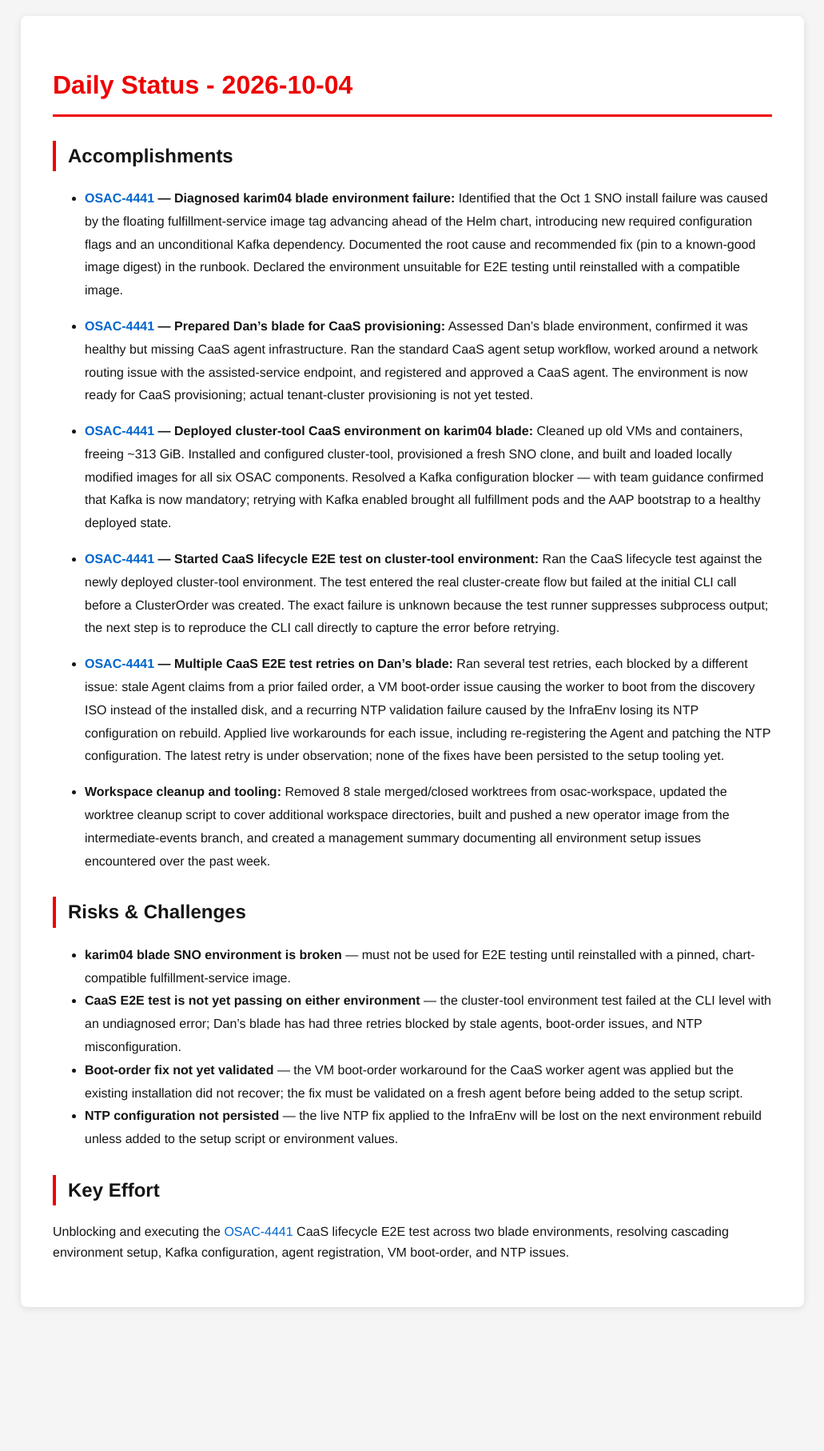
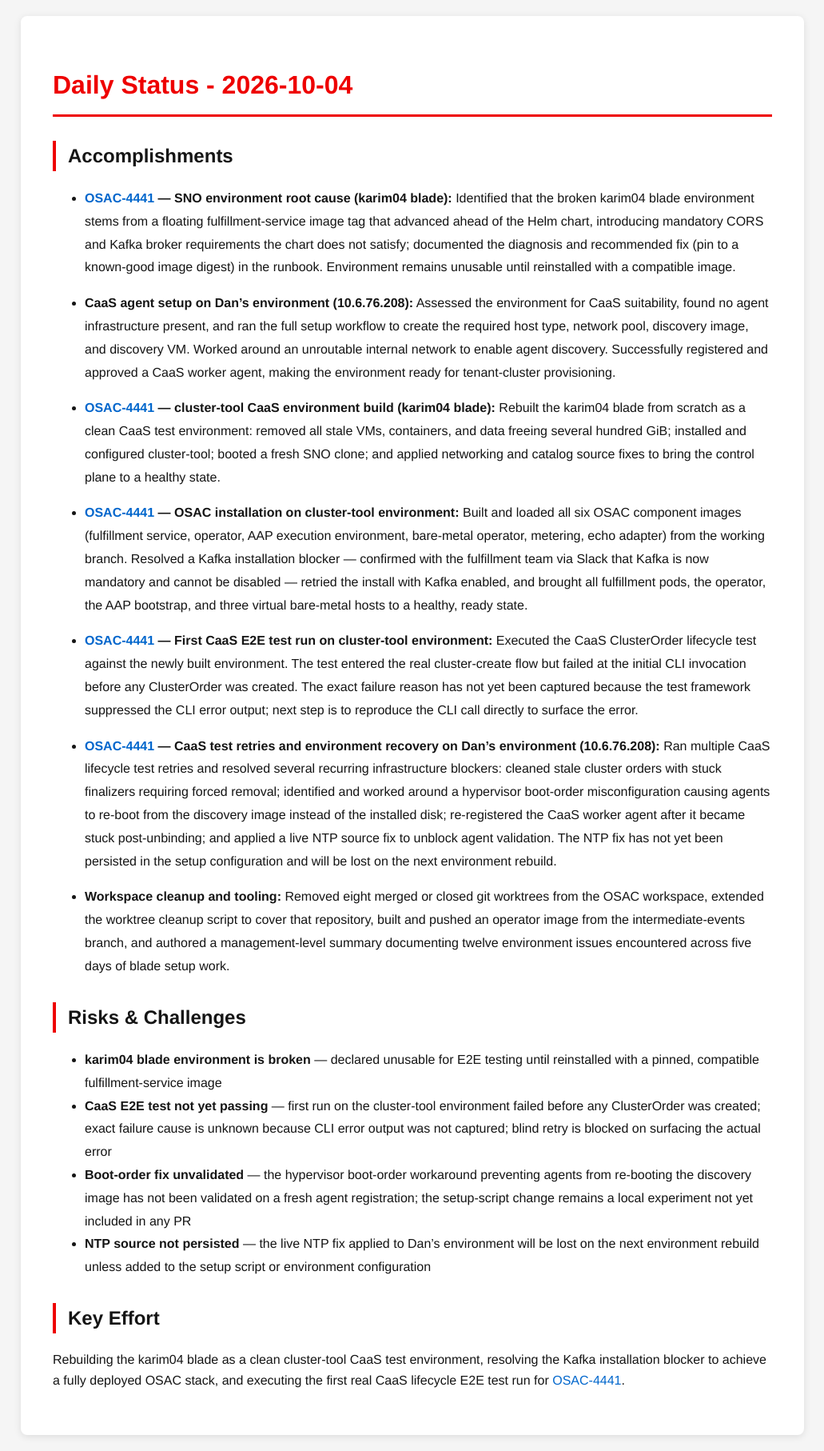
Before and after one commit to tzvatot/daily-status, a Jekyll site: the page built from 2026-10-04.md, in a window 1280 px wide. Shown: the whole page at 80% size, without its empty margins (124-1155 px from the left). Built offline with Jekyll 4.4.1, drawn with Linux system fonts in a browser that asks for light colours; before the commit the page ends 1654 px from its top, so only the background shows below that.

Commit message:
Daily status update - 2026-10-04

```diff
--- a/2026-10-04.md
+++ b/2026-10-04.md
@@ -8,25 +8,26 @@
 
 ## Accomplishments
 
-- **[OSAC-4441](https://redhat.atlassian.net/browse/OSAC-4441) — Diagnosed karim04 blade environment failure:** Identified that the Oct 1 SNO install failure was caused by the floating fulfillment-service image tag advancing ahead of the Helm chart, introducing new required configuration flags and an unconditional Kafka dependency. Documented the root cause and recommended fix (pin to a known-good image digest) in the runbook. Declared the environment unsuitable for E2E testing until reinstalled with a compatible image.
+- **[OSAC-4441](https://redhat.atlassian.net/browse/OSAC-4441) — SNO environment root cause (karim04 blade):** Identified that the broken karim04 blade environment stems from a floating fulfillment-service image tag that advanced ahead of the Helm chart, introducing mandatory CORS and Kafka broker requirements the chart does not satisfy; documented the diagnosis and recommended fix (pin to a known-good image digest) in the runbook. Environment remains unusable until reinstalled with a compatible image.
 
-- **[OSAC-4441](https://redhat.atlassian.net/browse/OSAC-4441) — Prepared Dan's blade for CaaS provisioning:** Assessed Dan's blade environment, confirmed it was healthy but missing CaaS agent infrastructure. Ran the standard CaaS agent setup workflow, worked around a network routing issue with the assisted-service endpoint, and registered and approved a CaaS agent. The environment is now ready for CaaS provisioning; actual tenant-cluster provisioning is not yet tested.
+- **CaaS agent setup on Dan's environment (10.6.76.208):** Assessed the environment for CaaS suitability, found no agent infrastructure present, and ran the full setup workflow to create the required host type, network pool, discovery image, and discovery VM. Worked around an unroutable internal network to enable agent discovery. Successfully registered and approved a CaaS worker agent, making the environment ready for tenant-cluster provisioning.
 
-- **[OSAC-4441](https://redhat.atlassian.net/browse/OSAC-4441) — Deployed cluster-tool CaaS environment on karim04 blade:** Cleaned up old VMs and containers, freeing ~313 GiB. Installed and configured cluster-tool, provisioned a fresh SNO clone, and built and loaded locally modified images for all six OSAC components. Resolved a Kafka configuration blocker — with team guidance confirmed that Kafka is now mandatory; retrying with Kafka enabled brought all fulfillment pods and the AAP bootstrap to a healthy deployed state.
+- **[OSAC-4441](https://redhat.atlassian.net/browse/OSAC-4441) — cluster-tool CaaS environment build (karim04 blade):** Rebuilt the karim04 blade from scratch as a clean CaaS test environment: removed all stale VMs, containers, and data freeing several hundred GiB; installed and configured cluster-tool; booted a fresh SNO clone; and applied networking and catalog source fixes to bring the control plane to a healthy state.
 
-- **[OSAC-4441](https://redhat.atlassian.net/browse/OSAC-4441) — Started CaaS lifecycle E2E test on cluster-tool environment:** Ran the CaaS lifecycle test against the newly deployed cluster-tool environment. The test entered the real cluster-create flow but failed at the initial CLI call before a ClusterOrder was created. The exact failure is unknown because the test runner suppresses subprocess output; the next step is to reproduce the CLI call directly to capture the error before retrying.
+- **[OSAC-4441](https://redhat.atlassian.net/browse/OSAC-4441) — OSAC installation on cluster-tool environment:** Built and loaded all six OSAC component images (fulfillment service, operator, AAP execution environment, bare-metal operator, metering, echo adapter) from the working branch. Resolved a Kafka installation blocker — confirmed with the fulfillment team via Slack that Kafka is now mandatory and cannot be disabled — retried the install with Kafka enabled, and brought all fulfillment pods, the operator, the AAP bootstrap, and three virtual bare-metal hosts to a healthy, ready state.
 
-- **[OSAC-4441](https://redhat.atlassian.net/browse/OSAC-4441) — Multiple CaaS E2E test retries on Dan's blade:** Ran several test retries, each blocked by a different issue: stale Agent claims from a prior failed order, a VM boot-order issue causing the worker to boot from the discovery ISO instead of the installed disk, and a recurring NTP validation failure caused by the InfraEnv losing its NTP configuration on rebuild. Applied live workarounds for each issue, including re-registering the Agent and patching the NTP configuration. The latest retry is under observation; none of the fixes have been persisted to the setup tooling yet.
+- **[OSAC-4441](https://redhat.atlassian.net/browse/OSAC-4441) — First CaaS E2E test run on cluster-tool environment:** Executed the CaaS ClusterOrder lifecycle test against the newly built environment. The test entered the real cluster-create flow but failed at the initial CLI invocation before any ClusterOrder was created. The exact failure reason has not yet been captured because the test framework suppressed the CLI error output; next step is to reproduce the CLI call directly to surface the error.
 
-- **Workspace cleanup and tooling:** Removed 8 stale merged/closed worktrees from osac-workspace, updated the worktree cleanup script to cover additional workspace directories, built and pushed a new operator image from the intermediate-events branch, and created a management summary documenting all environment setup issues encountered over the past week.
+- **[OSAC-4441](https://redhat.atlassian.net/browse/OSAC-4441) — CaaS test retries and environment recovery on Dan's environment (10.6.76.208):** Ran multiple CaaS lifecycle test retries and resolved several recurring infrastructure blockers: cleaned stale cluster orders with stuck finalizers requiring forced removal; identified and worked around a hypervisor boot-order misconfiguration causing agents to re-boot from the discovery image instead of the installed disk; re-registered the CaaS worker agent after it became stuck post-unbinding; and applied a live NTP source fix to unblock agent validation. The NTP fix has not yet been persisted in the setup configuration and will be lost on the next environment rebuild.
+
+- **Workspace cleanup and tooling:** Removed eight merged or closed git worktrees from the OSAC workspace, extended the worktree cleanup script to cover that repository, built and pushed an operator image from the intermediate-events branch, and authored a management-level summary documenting twelve environment issues encountered across five days of blade setup work.
 
 ## Risks & Challenges
 
-- **karim04 blade SNO environment is broken** — must not be used for E2E testing until reinstalled with a pinned, chart-compatible fulfillment-service image.
-- **CaaS E2E test is not yet passing on either environment** — the cluster-tool environment test failed at the CLI level with an undiagnosed error; Dan's blade has had three retries blocked by stale agents, boot-order issues, and NTP misconfiguration.
-- **Boot-order fix not yet validated** — the VM boot-order workaround for the CaaS worker agent was applied but the existing installation did not recover; the fix must be validated on a fresh agent before being added to the setup script.
-- **NTP configuration not persisted** — the live NTP fix applied to the InfraEnv will be lost on the next environment rebuild unless added to the setup script or environment values.
+- **karim04 blade environment is broken** — declared unusable for E2E testing until reinstalled with a pinned, compatible fulfillment-service image
+- **CaaS E2E test not yet passing** — first run on the cluster-tool environment failed before any ClusterOrder was created; exact failure cause is unknown because CLI error output was not captured; blind retry is blocked on surfacing the actual error
+- **Boot-order fix unvalidated** — the hypervisor boot-order workaround preventing agents from re-booting the discovery image has not been validated on a fresh agent registration; the setup-script change remains a local experiment not yet included in any PR
+- **NTP source not persisted** — the live NTP fix applied to Dan's environment will be lost on the next environment rebuild unless added to the setup script or environment configuration
 
 ## Key Effort
-
-Unblocking and executing the [OSAC-4441](https://redhat.atlassian.net/browse/OSAC-4441) CaaS lifecycle E2E test across two blade environments, resolving cascading environment setup, Kafka configuration, agent registration, VM boot-order, and NTP issues.
+Rebuilding the karim04 blade as a clean cluster-tool CaaS test environment, resolving the Kafka installation blocker to achieve a fully deployed OSAC stack, and executing the first real CaaS lifecycle E2E test run for [OSAC-4441](https://redhat.atlassian.net/browse/OSAC-4441).
```
